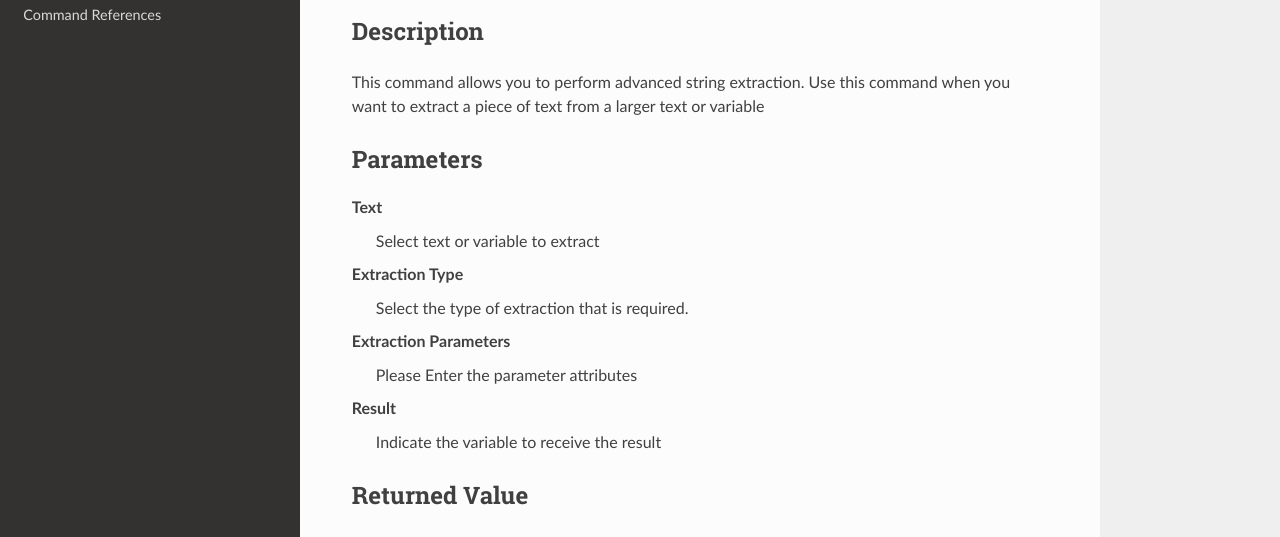
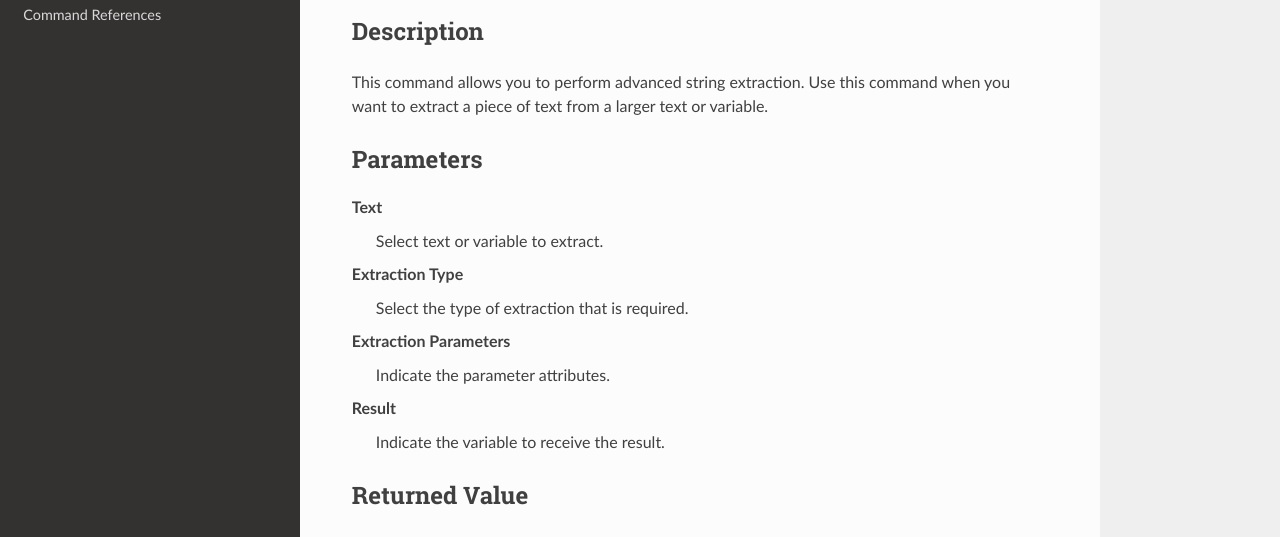
Before and after one commit to stupidmankind/BYpassDoc, a Sphinx documentation site: the page built from docs/source/commands/textextractor.rst, in a window 1280 px wide and 900 px high. Shown: the part 249-786 px from the top of the window. Built offline with Sphinx 7.4.7 and the Read the Docs theme 2.0.0, drawn with Linux system fonts in a browser that asks for light colours.

Commit message:
Update textextractor.rst
Edit description

```diff
--- a/docs/source/commands/textextractor.rst
+++ b/docs/source/commands/textextractor.rst
@@ -8,22 +8,22 @@ String Commands
 Description
 -----------
 
-This command allows you to perform advanced string extraction. Use this command when you want to extract a piece of text from a larger text or variable
+This command allows you to perform advanced string extraction. Use this command when you want to extract a piece of text from a larger text or variable.
 
 Parameters
 ----------
 
 **Text**
-	Select text or variable to extract
+	Select text or variable to extract.
 
 **Extraction Type**
 	Select the type of extraction that is required.
 
 **Extraction Parameters**
-	Please Enter the parameter attributes
+	Indicate the parameter attributes.
 
 **Result**
-	Indicate the variable to receive the result
+	Indicate the variable to receive the result.
 
 
 
```
